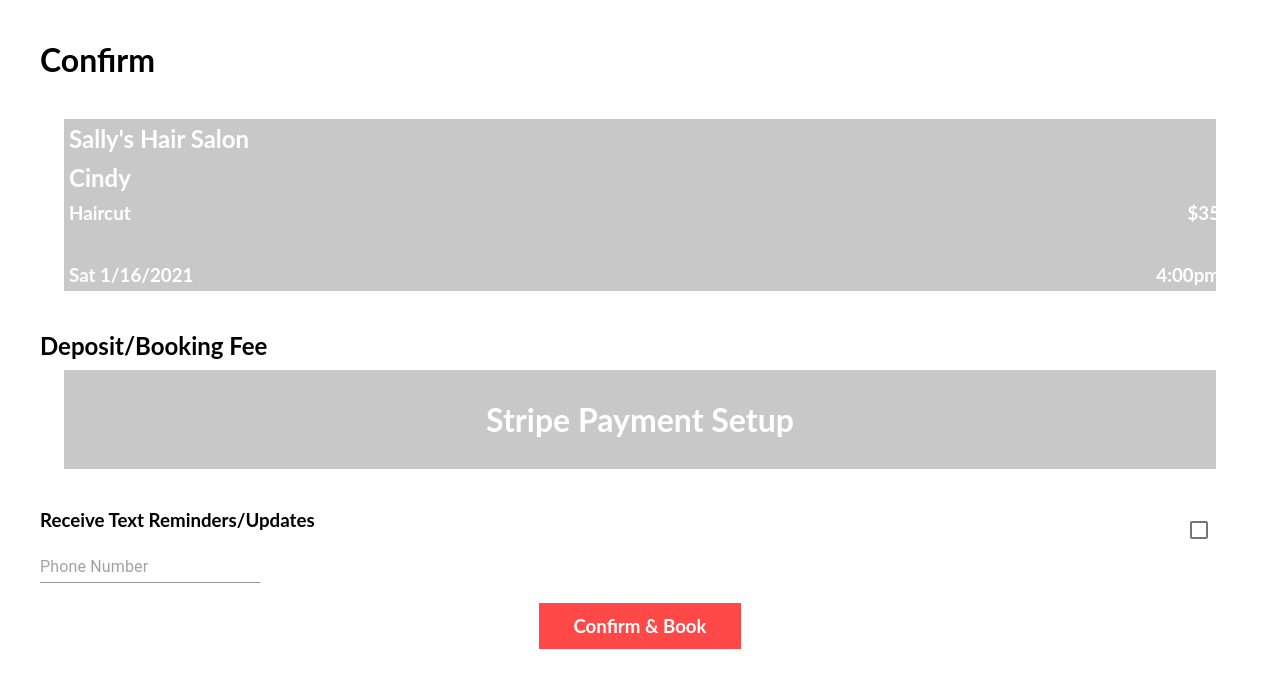
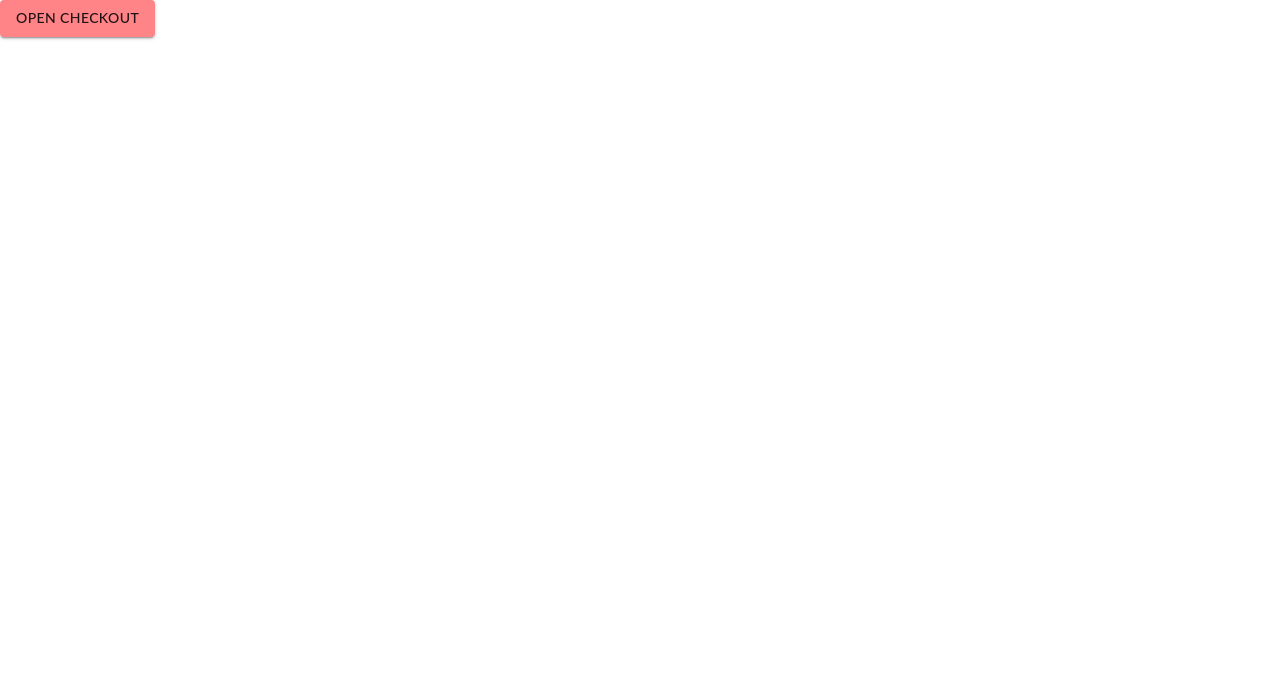
Before and after one commit to rezerve-startup/rezerve, a React (Create React App) app: page / in a window 1280 px wide. Shown: the top 688 px of the page. Built offline with nearby package versions, Linux system fonts and the light colour scheme.

Commit message:
Added some example code for dialog

```diff
--- a/src/customer/customer-checkout/customer-checkout.tsx
+++ b/src/customer/customer-checkout/customer-checkout.tsx
@@ -1,26 +1,38 @@
 import React from 'react';
 // import * as FaIcons from 'react-icons/fa'
-import { Divider, Checkbox, TextField} from '@material-ui/core/';
-import { makeStyles } from '@material-ui/core/styles';
+import {
+  Divider,
+  Checkbox,
+  TextField,
+  Dialog,
+  DialogContent,
+  Button,
+  DialogTitle,
+  Typography,
+  Fab,
+  useMediaQuery,
+} from '@material-ui/core/';
+import { makeStyles, useTheme } from '@material-ui/core/styles';
 import classes from '*.module.css';
-import "./customer-checkout.css"
+import './customer-checkout.css';
+import { Close } from '@material-ui/icons';
 
-function StripePaymentSetup(){
+function StripePaymentSetup() {
   const classes = useStyles();
-    return(
+  return (
     <div className={classes.itemCard}>
-            <Divider className={classes.divider0}/>
+      <Divider className={classes.divider0} />
       <h1>
         <strong>Stripe Payment Setup</strong>
       </h1>
-            <Divider className={classes.divider0}/>
+      <Divider className={classes.divider0} />
     </div>
   );
 }
 
-function ConfirmationCard(){
+function ConfirmationCard() {
   const classes = useStyles();
-    return(
+  return (
     <div className={classes.itemCard}>
       <div className={classes.items}>
         <h2>
@@ -41,7 +53,7 @@ function ConfirmationCard(){
         <h3 className={classes.stat}>$35</h3>
       </div>
 
-            <Divider className={classes.divider0}/>
+      <Divider className={classes.divider0} />
       <div className={classes.items}>
         <h3>
           <strong>Sat 1/16/2021</strong>
@@ -52,51 +64,65 @@ function ConfirmationCard(){
   );
 }
 
+
 function CustomerCheckout() {
+  const theme = useTheme();
+  const classes = useStyles();
+  const fullscreen = useMediaQuery(theme.breakpoints.down('sm'));
+  const [open, setOpen] = React.useState(false);
 
-  const classes = useStyles();
+  const openOnClick = () => {
+    setOpen(true)
+  }
+
+  const handleClose = () => {
+    setOpen(false)
+  }
 
   return (
-    <div className={classes.receiptPage}>
+    <div>
+      <Button variant="contained" color="primary" onClick={openOnClick}>Open Checkout</Button>
 
-      <div className={classes.itemPlus}>
+      <Dialog open={open} fullScreen={fullscreen} className={classes.receiptPage}>
+        <DialogTitle>
+          <Typography variant="h6" component="h6">Checkout</Typography>
+
+          <Fab color="primary" onClick={handleClose}>
+            <Close />
+          </Fab>
+        </DialogTitle>
+        <DialogContent>
+          {/* <div className={classes.itemPlus}>
             <h1>
               <strong>Confirm</strong>
             </h1>
-      </div>
-    <ConfirmationCard/>
+          </div> */}
+          <ConfirmationCard />
 
           <div className={classes.itemPlus1}>
             <h2>
               <strong>Deposit/Booking Fee</strong>
             </h2>
           </div>
-    <StripePaymentSetup/>
+          <StripePaymentSetup />
 
           <div className={classes.itemPlus1}>
             <h3>
               <strong>Receive Text Reminders/Updates</strong>
-
             </h3>
-            <Checkbox className={classes.checkbox}/>
-
+            <Checkbox className={classes.checkbox} />
           </div>
 
           <div className={classes.phoneField}>
-        <TextField
-               type="number"
-               placeholder="Phone Number"
-            />
+            <TextField type="tel" placeholder="Phone Number" />
           </div>
 
           <button className={classes.button}>Confirm & Book</button>
+        </DialogContent>
+      </Dialog>
     </div>
-
-
   );
 }
-
-
 
 const useStyles = makeStyles((theme) => ({
   divider0: {
@@ -154,7 +180,6 @@ const useStyles = makeStyles((theme) => ({
     color: 'white',
     margin: 'auto',
     width: '90%',
-
   },
 
   itemPlus: {
@@ -165,7 +190,7 @@ const useStyles = makeStyles((theme) => ({
   itemPlus1: {
     display: 'flex',
     paddingTop: '40px',
-          paddingLeft:'40px',
+    paddingLeft: '40px',
     paddingBottom: '10px',
   },
 
@@ -178,7 +203,7 @@ const useStyles = makeStyles((theme) => ({
   phoneField: {
     display: 'flex',
     paddingTop: '10px',
-        paddingLeft:'40px',
+    paddingLeft: '40px',
     paddingBottom: '20px',
     WebkitAppearance: 'none',
     margin: '0',
@@ -191,8 +216,8 @@ const useStyles = makeStyles((theme) => ({
     padding: '12px 34px',
     textAlign: 'center',
     fontWeight: 'bold',
-        fontSize: '14pt'
-      }
+    fontSize: '14pt',
+  },
 }));
 
 export default CustomerCheckout;
```
Lines whose indentation alone changed are shown as unchanged.
